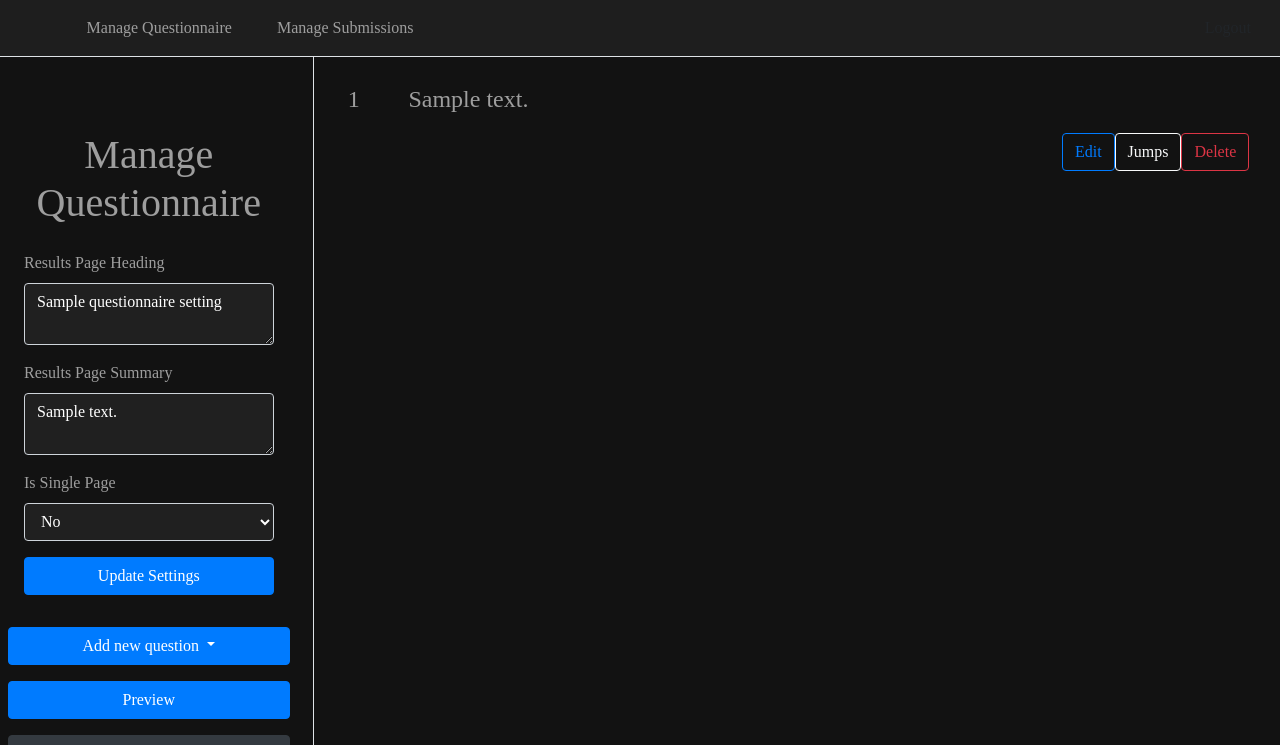
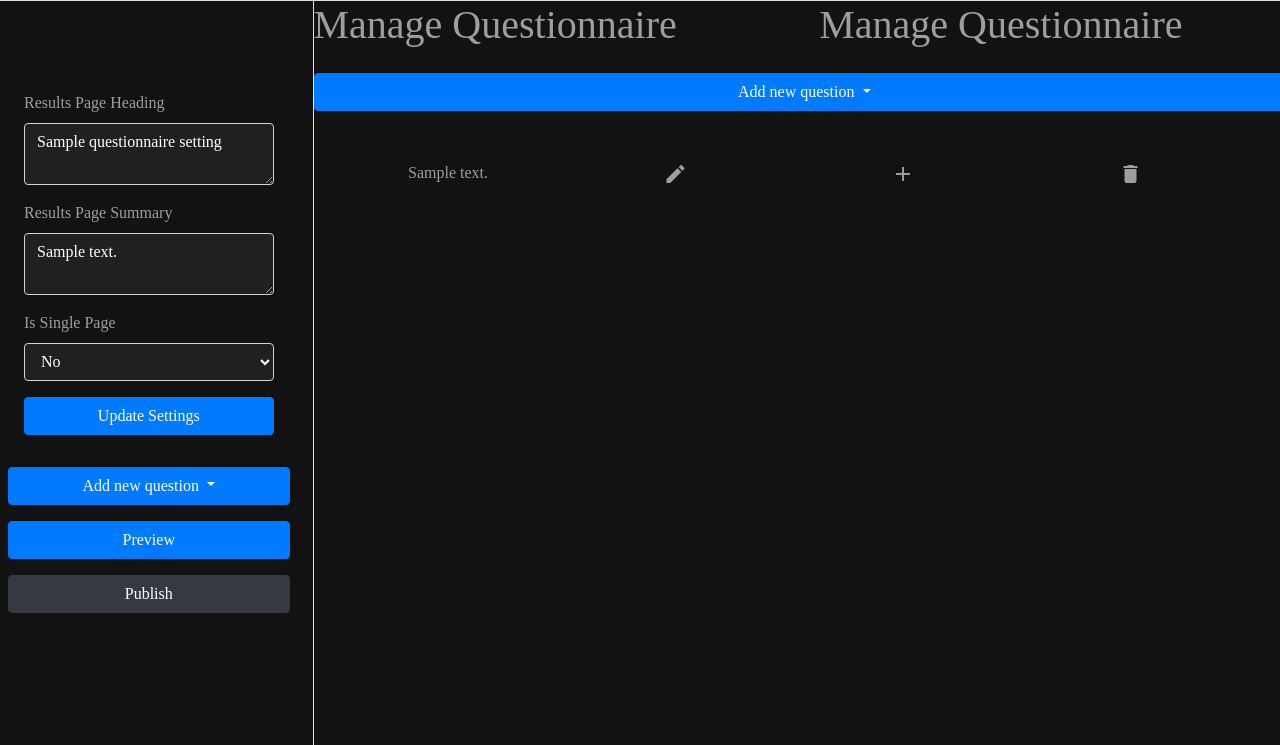
Before and after one commit to lukeaparker/LogicalSurvey, a Flask app: template admin/templates/manage_questionnaire/manage-questionnaire.html in a window 1280 px wide. Shown: the top 745 px of the page. Run offline with Flask 2, Linux system fonts and the light colour scheme; the template is opened without the code that fills it: most values are stand-ins (such as "Sample title", 1, 10 or a date in 2020); parts of the project's set-up code (start-up, migrations or seed data) failed here and were passed over; some libraries are stand-ins or nearby versions.

Commit message:
added more styling to question cards

```diff
--- a/admin/templates/manage_questionnaire/manage-questionnaire.html
+++ b/admin/templates/manage_questionnaire/manage-questionnaire.html
@@ -1,7 +1,7 @@
 {% extends 'base.html' %}
 {% block content %}
 
-{% include '/partials/admin-navigationbar.html' %}
+<!-- {% include '/partials/admin-navigationbar.html' %}  -->
 
 <head>
     <link rel="stylesheet"
@@ -12,7 +12,6 @@
         <div class="col-3" style="padding-top: 5%;">
             <div class="p-2 text-center">
                 <div class="content w-100">
-                    <h1>Manage Questionnaire</h1>
                     <form class="p-3" action="/admin/manage_questionnaire/update-results" method="POST">
                         <div class="form-group text-left">
                             <label for="questionnaire-heading">Results Page Heading</label>
@@ -35,6 +34,8 @@
                             <button type="submit" class="btn btn-primary w-100">Update Settings</button>
                         </div>
                     </form>
+
+
                     <div class="dropdown mt-3">
                         <button class="btn btn-primary dropdown-toggle w-100" type="button" id="dropdownMenuButton"
                             data-toggle="dropdown" aria-haspopup="true" aria-expanded="false">
@@ -56,6 +57,8 @@
                                 Group</a>
                         </div>
                     </div>
+
+
                     <a class="btn btn-primary w-100 mt-3" style="color: white", href="/admin/manage-questionnaire/preview">Preview</a>
                     <form class="w-100 mt-3" method='POST' action='/admin/manage-questionnaire/publish'>
                         <button class="btn btn-dark w-100" type='submit'>Publish</button>
@@ -66,6 +69,35 @@
         </div>
 
         <div class="col-9 overflow-auto border-left" style="height: 100%; padding: 0px;">
+            <div class="row">
+                <div class="col">
+                    <h1 class="text-left">Manage Questionnaire</h1>
+                </div>
+                <div class="col">
+                    <h1 class="text-left">Manage Questionnaire</h1>
+                </div>
+            </div>
+            <div class="dropdown mt-3">
+                        <button class="btn btn-primary dropdown-toggle w-100" type="button" id="dropdownMenuButton"
+                            data-toggle="dropdown" aria-haspopup="true" aria-expanded="false">
+                            Add new question
+                        </button>
+                        <div class="dropdown-menu w-100" aria-labelledby="dropdownMenuButton">
+                            <a class="dropdown-item"
+                                href="/admin/manage-questionnaire/create-question/main/multiple_choice">Multiple
+                                Choice</a>
+                            <a class="dropdown-item"
+                                href="/admin/manage-questionnaire/create-question/main/user_input">User
+                                Input</a>
+                            <a class="dropdown-item"
+                                href="/admin/manage-questionnaire/create-question/main/yes-no">Yes/No</a>
+                            <a class="dropdown-item"
+                                href="/admin/manage-questionnaire/create-question/main/statement">Statement</a>
+                            <a class="dropdown-item"
+                                href="/admin/manage-questionnaire/create-question/main/question-group">Question
+                                Group</a>
+                        </div>
+                    </div>
             {% for question in questions %}
                 {% include 'manage_questionnaire/partials/question-card.html' %}
             {% endfor %}
--- a/admin/templates/manage_questionnaire/partials/question-card.html
+++ b/admin/templates/manage_questionnaire/partials/question-card.html
@@ -1,23 +1,18 @@
-<div class="card question-card w-100">
-    <div class="pt-4 pb-4 w-100">
+
+
+    <div class="card card-dark card-item w-100" style="padding-top: 30px;">
+      <div class="card-body w-100">
         <div class="row w-100">
-            <div class="col-sm-1">
-                <p>{{question.rank}}</p>
-            </div>
-            <div class="col-sm-11 d-flex flex-column">
-                <p class="card-text text-left">{{question.text}}</p>
-                <div class="d-flex align-self-end">
-                    <a class="btn btn-outline-primary"
-                        href="/admin/manage-questionnaire/update/{{ question._id }}">Edit</a>
-                    <a class="btn btn-outline-light"
-                        href="/admin/manage-questionnaire/update/{{ question._id }}/logic-jump">Jumps</a>
-                    {% if question.preset != True%}
-                    <form method='POST' action='/admin/manage-questionnaire/delete/{{ question._id }}'>
-                        <button class="btn btn-outline-danger" type='submit'>Delete</button>
-                    </form>
-                    {% endif %}
-                </div>
-            </div>
+
+          <div class="col w-70">{{question.text}}</div>
+          <div class="col w-10"><a href="/admin/manage-questionnaire/update/{{ question._id }}"><i class="material-icons" style="vertical-align: middle">edit</i></a></div>
+          <div class="col w-10"><a href="/admin/manage-questionnaire/update/{{ question._id }}/logic-jump"><i class="material-icons" style="vertical-align: middle">add</i></a></div>
+            <div class="col w-10">
+                <form method='POST' action='/admin/manage-questionnaire/delete/{{ question._id }}'>
+                <a href="#" onclick="$(this).closest('form').submit()"><i class="material-icons" style="vertical-align: middle">delete</i></a>            </form>
+          </div>
+
+
         </div>
+      </div>
     </div>
-</div>
--- a/db.py
+++ b/db.py
@@ -12,8 +12,7 @@ load_dotenv()
 class MongDB():
 
     def __init__(self):
-        uri = os.environ.get('DB_URI')
-        client = MongoClient(uri)
+        client = MongoClient('mongodb://root:yoMama@mongo:27017/inForm?authSource=admin')
         self.db = client.get_default_database()
 
     def load_app(self):
@@ -40,7 +39,7 @@ class MongDB():
     def preload(self):
         admin = {
             'email': 'admin@zeta-apps.com',
-            'password': bcrypt.hashpw(os.environ.get('ADMIN_PASSWORD').encode('utf-8'), bcrypt.gensalt()),
+            'password': bcrypt.hashpw('yoMama'.encode('utf-8'), bcrypt.gensalt()),
             'access_level': 'admin'
         }
         self.users.update({'email': admin['email']}, admin, upsert=True)
--- a/docker-compose.yaml
+++ b/docker-compose.yaml
@@ -6,7 +6,7 @@ services:
     restart: always
     environment:
       MONGO_INITDB_ROOT_USERNAME: root
-      MONGO_INITDB_ROOT_PASSWORD: ${DB_PASSWORD}
+      MONGO_INITDB_ROOT_PASSWORD: yoMama
     ports:
       - 27017:27017
   web:
```
